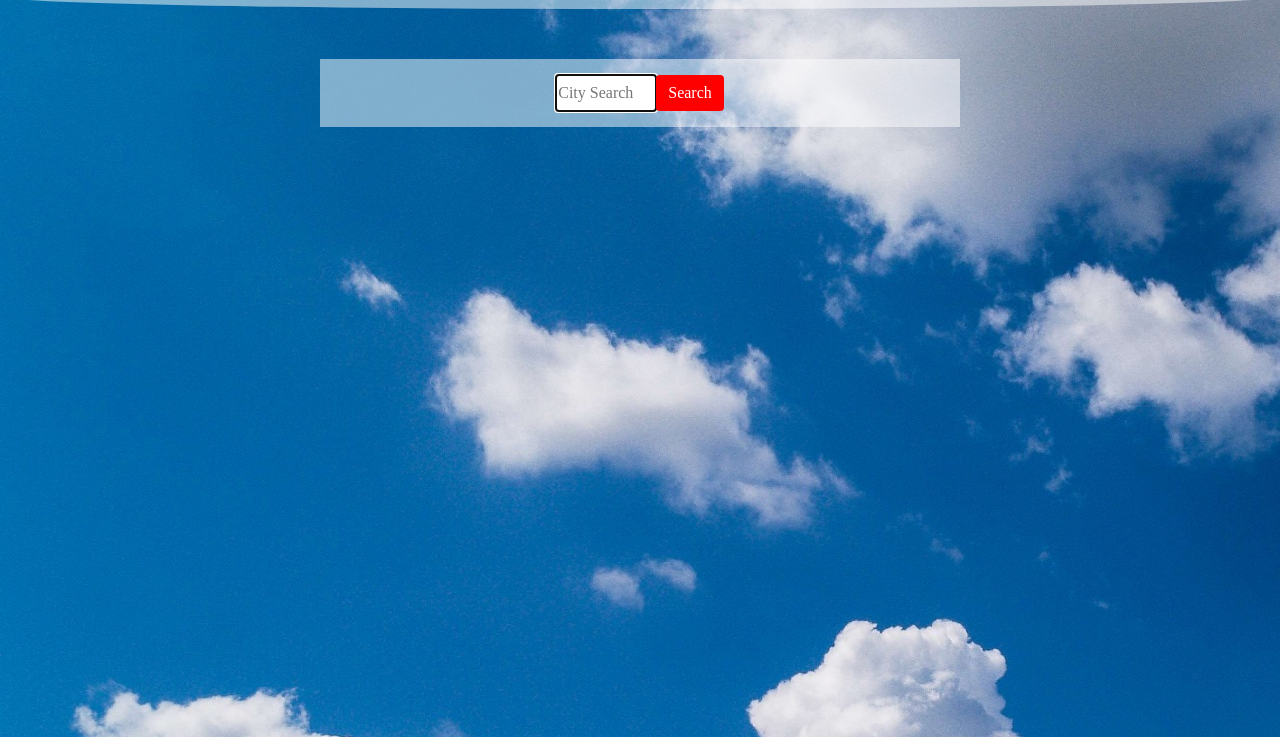
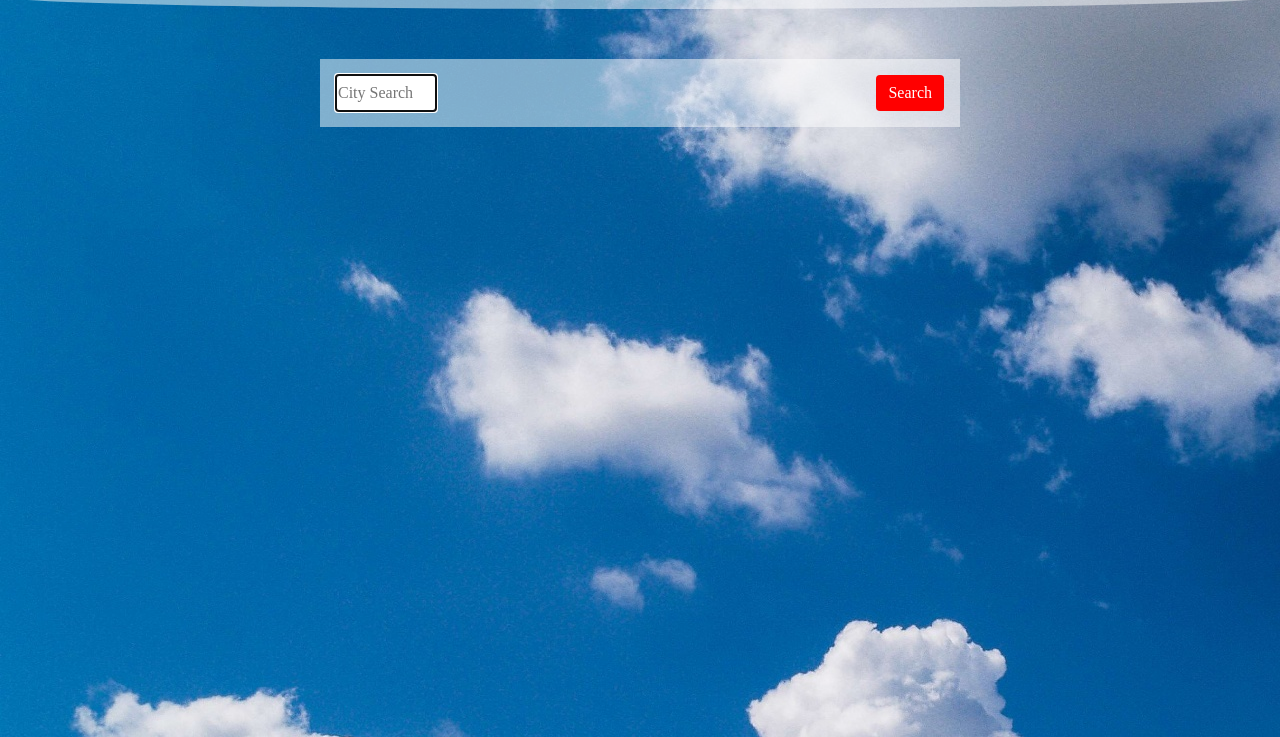
Before and after one commit to Lloret82/Weather_Forecast, a plain HTML site: page index.html in a window 1280 px wide. Shown: the part 63-800 px from the top of the page. Drawn offline with nearby package versions, Linux system fonts and the light colour scheme; a web font is replaced by a local one.

Commit message:
bootstra class added

```diff
--- a/index.html
+++ b/index.html
@@ -16,7 +16,7 @@
     <main class="container-fluid main-cont">
         <div class = "row">
             <div class="col-6 p-2 search-column search">
-                <form class = "p-2 form-city d-flex justify-content-center flex-wrap" id = "city-search-form">
+                <form class = "p-2 form-city d-flex justify-content-between flex-wrap" id = "city-search-form">
 
                     <input id="city" type = "text" autofocus = "true" class = "form-input d-flex flex-wrap" placeholder="City Search"/>
                     <button class = "btn btn-primary d-flex" type = "submit">Search</button>
```
